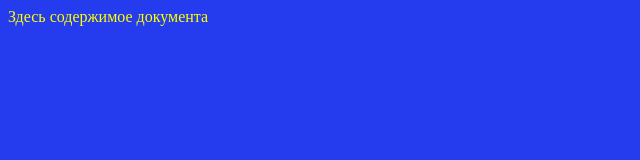
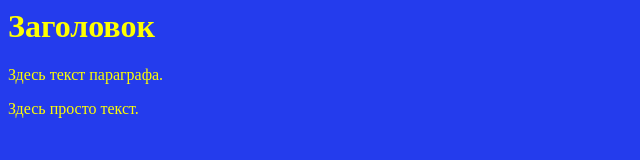
Before and after one commit to lershat/laboratory, a plain HTML site: page index.html in a window 1280 px wide. Shown: the whole page, without its empty margins (0-640 px from the left). Drawn offline with Linux system fonts and the light colour scheme.

Commit message:
Commit new index

```diff
--- a/index.html
+++ b/index.html
@@ -1,9 +1,12 @@
+
 <html>
 <head>
-	<title>css background (фон)</title>
+	<title>css color (цвет)</title>
 	<link rel="stylesheet" type="text/css" href="style.css">
 </head>
 <body>
-	Здесь содержимое документа
+	<h1>Заголовок</h1>
+	<p>Здесь текст параграфа.</p>
+	Здесь просто текст.
 </body>
 </html>
```
